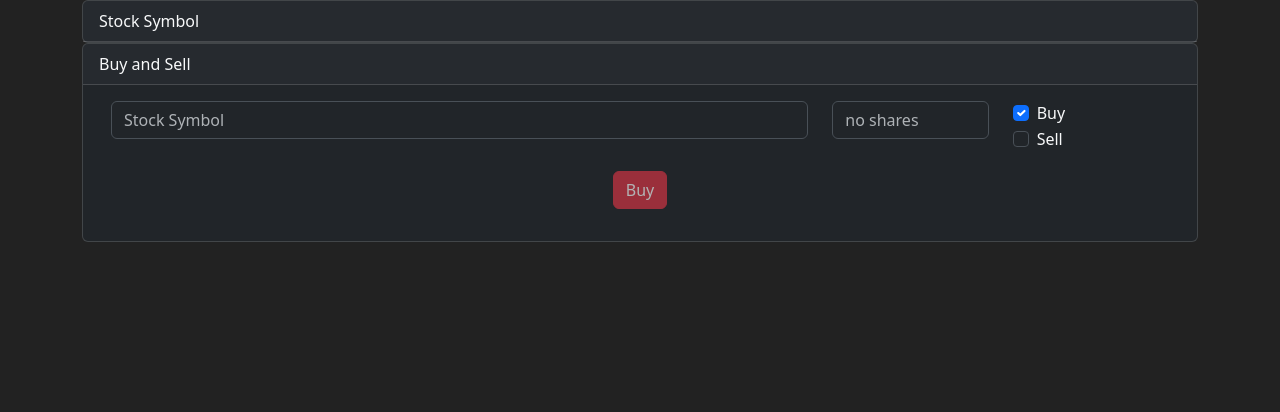
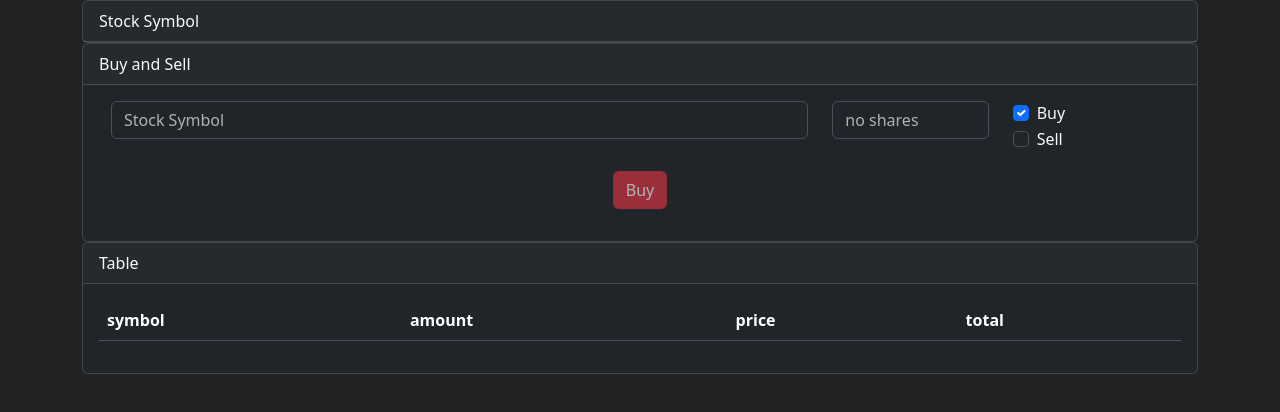
Before and after one commit to alunity/stonks, a React (Vite) app in the folder app/: page / in a window 1280 px wide. Shown: the top 412 px of the page. Built offline with nearby package versions, Linux system fonts and the light colour scheme.

Commit message:
Added table

```diff
--- a/app/src/App.tsx
+++ b/app/src/App.tsx
@@ -6,6 +6,7 @@ import Shop from "./shop";
 import { useEffect, useRef, useState } from "react";
 import { iSymbolData, getSymbolData } from "./yfinance";
 import iPortfolio from "./iPortfolio";
+import Table from "./table";
 
 interface iController {
   [0]: string;
@@ -90,6 +91,10 @@ function App() {
             buying: boolean
           ) => performTransaction(symbol, amount, buying)}
         />
+        <Table
+          portfolio={portfolio}
+          setSymbol={(symbol: string) => setSelectedSymbol(symbol)}
+        />
       </div>
     </div>
   );
--- a/app/src/shop.tsx
+++ b/app/src/shop.tsx
@@ -34,7 +34,7 @@ function Shop(props: iShop) {
             +numberShares * props.data?.chart.result[0].meta.regularMarketPrice
           );
         } else {
-          if (props.selectedSymbol in props.portfolio) {
+          if (props.data.chart.result[0].meta.symbol in props.portfolio) {
             return props.portfolio[props.selectedSymbol] >= +numberShares;
           }
         }
@@ -121,7 +121,7 @@ function Shop(props: iShop) {
                 onClick={() => {
                   if (canPerformTransaction(buying)) {
                     props.performTransaction(
-                      props.selectedSymbol,
+                      props.data?.chart.result[0].meta.symbol,
                       +numberShares,
                       buying
                     );
--- a/app/src/symbolInfo.tsx
+++ b/app/src/symbolInfo.tsx
@@ -21,7 +21,9 @@ function SymbolInfo(props: iProps) {
           <>
             {!props.loading && (
               <div className="card-body">
-                {props.data.chart.error === null && (
+                {props.data.chart.error === null &&
+                  props.data.chart.result[0].meta.regularMarketPrice !==
+                    undefined && (
                     <>
                       <h5 className="card-title">
                         {props.data.chart.result[0].meta.symbol}
--- /dev/null
+++ b/app/src/table.tsx
@@ -0,0 +1,98 @@
+import { useEffect, useState } from "react";
+import iPortfolio from "./iPortfolio";
+import { getSymbolData } from "./yfinance";
+
+interface iTable {
+  portfolio: iPortfolio;
+  setSymbol: Function;
+}
+
+interface row {
+  symbol: string;
+  amount: number;
+  price: number;
+}
+
+interface iTotal {
+  price: number;
+  amount: number;
+  totalPrice: number;
+}
+
+function Table(props: iTable) {
+  let [data, setData] = useState<Array<row>>();
+
+  useEffect(() => {
+    async function getData() {
+      let dat = [];
+      for (let i in props.portfolio) {
+        let symbolData = await getSymbolData(i);
+        dat.push({
+          symbol: symbolData.chart.result[0].meta.symbol,
+          amount: props.portfolio[i],
+          price: symbolData.chart.result[0].meta.regularMarketPrice,
+        });
+      }
+      setData(dat);
+    }
+
+    getData();
+  }, [props.portfolio]);
+
+  let total: iTotal = { price: 0, amount: 0, totalPrice: 0 };
+  let rows = data?.map((x: row) => {
+    total.price += x.price;
+    total.amount += x.amount;
+    total.totalPrice += x.price * x.amount;
+    return (
+      <tr key={x.symbol} onClick={() => props.setSymbol(x.symbol)}>
+        <td>{x.symbol}</td>
+        <td>{x.amount}</td>
+        <td>{x.price.toFixed(2)}</td>
+        <td>{(x.price * x.amount).toFixed(2)}</td>
+      </tr>
+    );
+  });
+  if (rows !== undefined && rows.length !== 0) {
+    rows.push(
+      <tr key={"total"}>
+        <td>
+          <strong>Total</strong>
+        </td>
+        <td>
+          <strong>{total.amount}</strong>
+        </td>
+        <td>
+          <strong>{total.price}</strong>
+        </td>
+        <td>
+          <strong>{total.totalPrice}</strong>
+        </td>
+      </tr>
+    );
+  }
+
+  return (
+    <>
+      <div className="card text-light">
+        <div className="card-header">Table</div>
+
+        <div className="card-body">
+          <table className="table table-hover">
+            <thead>
+              <tr>
+                <th scope="col">symbol</th>
+                <th scope="col">amount</th>
+                <th scope="col">price</th>
+                <th scope="col">total</th>
+              </tr>
+            </thead>
+            <tbody>{rows}</tbody>
+          </table>
+        </div>
+      </div>
+    </>
+  );
+}
+
+export default Table;
```
Lines whose indentation alone changed are shown as unchanged.
